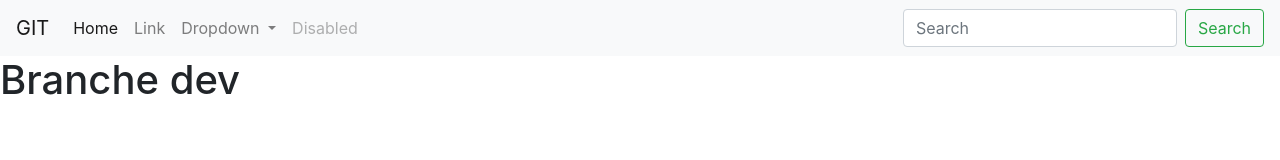
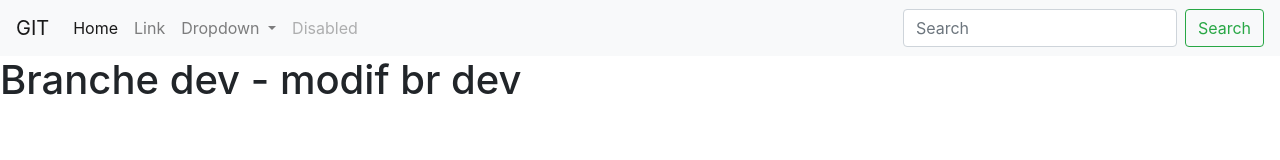
Before and after one commit to rayenhidri2709/git-afpa, a plain HTML site: page dev.html in a window 1280 px wide. Drawn offline with nearby package versions, Linux system fonts and the light colour scheme.

Commit message:
modif branche dev

```diff
--- a/dev.html
+++ b/dev.html
@@ -47,7 +47,7 @@
 </nav>
 
 
-<h1>Branche dev</h1>
+<h1>Branche dev - modif br dev</h1>
 
 
     <script src="https://code.jquery.com/jquery-3.5.1.slim.min.js" integrity="sha384-DfXdz2htPH0lsSSs5nCTpuj/zy4C+OGpamoFVy38MVBnE+IbbVYUew+OrCXaRkfj" crossorigin="anonymous"></script>
```
